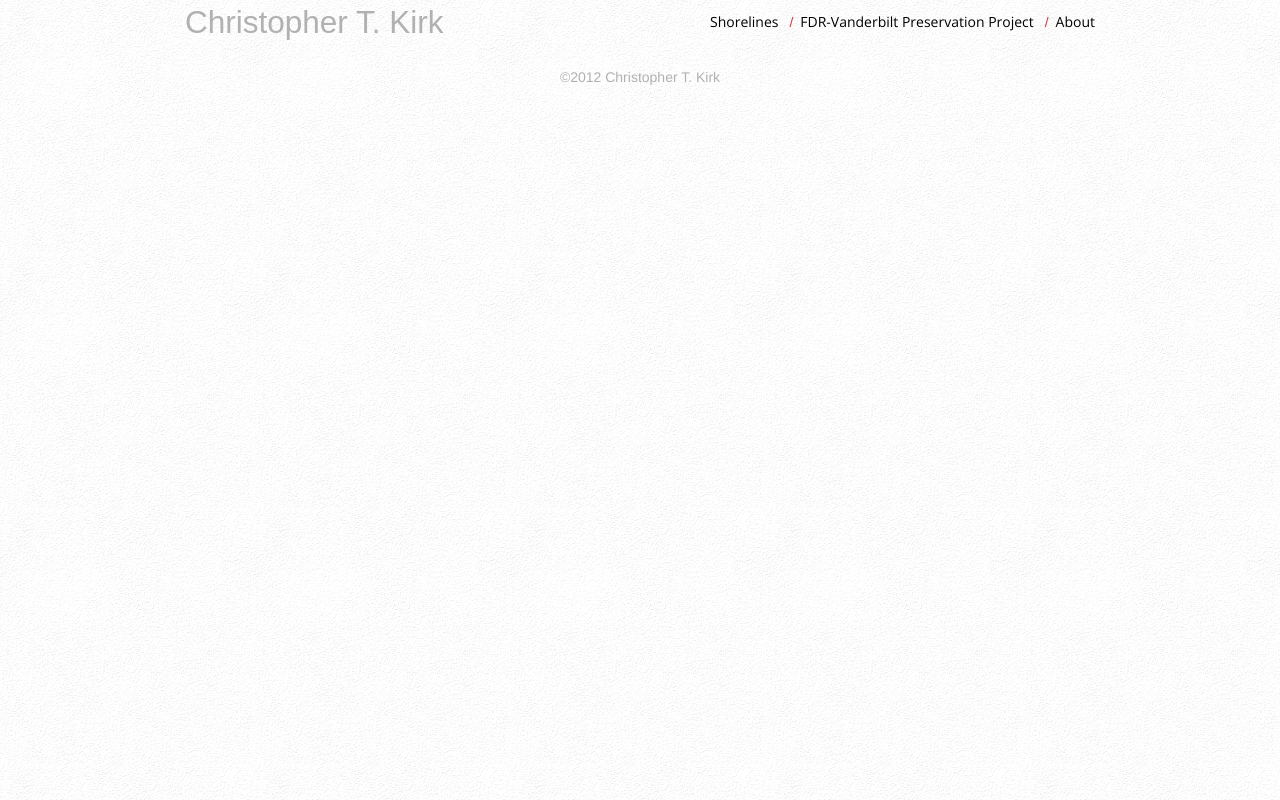
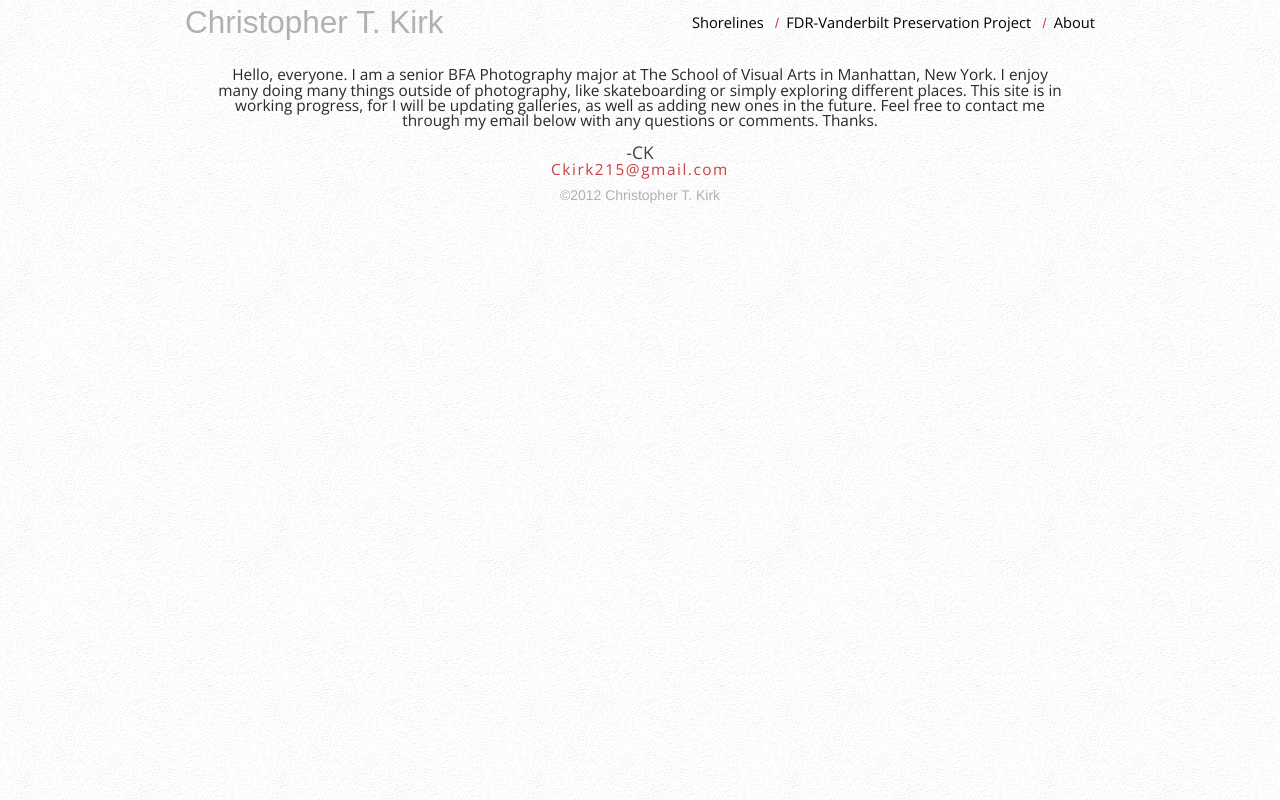
Before and after one commit to ckirk215/Gallery, a plain HTML site: page bio.html in a window 1280 px wide. Drawn offline with nearby package versions, Linux system fonts and the light colour scheme; a web font is replaced by a local one.

Commit message:
updated about section

```diff
--- a/bio.html
+++ b/bio.html
@@ -51,7 +51,20 @@
 
 
   <div class="row">
-    <div class="twelve columns me">
+    <div class="twelve columns bio">
+      Hello, everyone.  I am a senior BFA Photography major at The School of Visual Arts in Manhattan, New York.  I enjoy many doing many things outside of photography, like skateboarding or simply exploring different places.  This site is in working progress, for I will be updating galleries, as well as adding new ones in the future.  Feel free to contact me through my email below with any questions or comments. Thanks.
+    </div>
+
+    <div class="row">
+      <div class="twelve columns me">
+        -CK
+    </div>
+    </div>
+
+    <div class="row">
+      <div class="twelve coumns contact">
+        Ckirk215@gmail.com
+      </div>
 
     </div>
   </div>
--- a/stylesheets/app.css
+++ b/stylesheets/app.css
@@ -22,6 +22,7 @@
 	font-family: 'Open Sans', sans-serif;
 	color: #000;
 	margin:0 .5em;
+	font-size: 1.05em
 }
 .nav a:hover {
 	color: #b1b1b1;
@@ -46,6 +47,7 @@ body {
 	color: #b1b1b1;
 	text-align: center;
 	padding: 1em 0;
+	font-size: .5em;
 
 }
 .chevron {
@@ -57,3 +59,27 @@ body {
 .chevron:hover {
 	color: #cb4044;
 }
+.bio {
+	font-family: 'Open Sans', sans-serif;
+	text-align: center;
+	color: #27292b;
+	padding: 1em 3em;
+	font-size: 1.1em;
+
+}
+.me {
+	/*padding-left: 48em;*/
+	text-align: center;
+	color: #404040;
+	font-family: 'Open Sans', sans-serif;
+	font-size: 1.25em;
+}
+.contact {
+	color: #404040;
+	font-family: 'Open Sans', sans-serif;
+	font-size: 1.1em;
+	text-align: center;
+	color: #cb4044;
+	letter-spacing: .1em;
+
+}
```
Also changed, not shown: gallery1.html (+1 -0 lines), gowanusrecycling.html (+1 -0 lines), motorhome.html (+1 -0 lines), rockawayboat.html (+1 -0 lines), statenislandpipe.html (+1 -0 lines), waterfence.html (+1 -0 lines).
